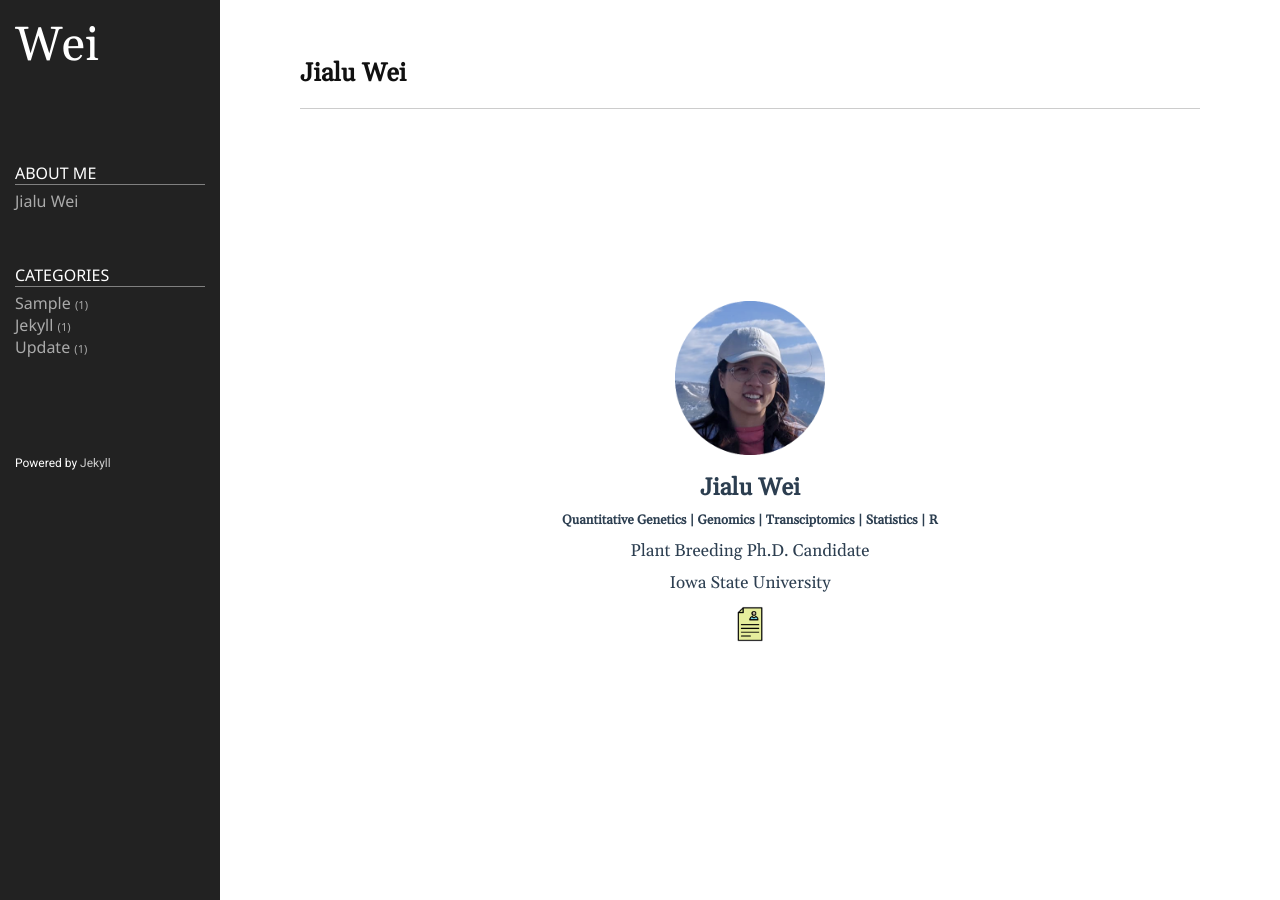
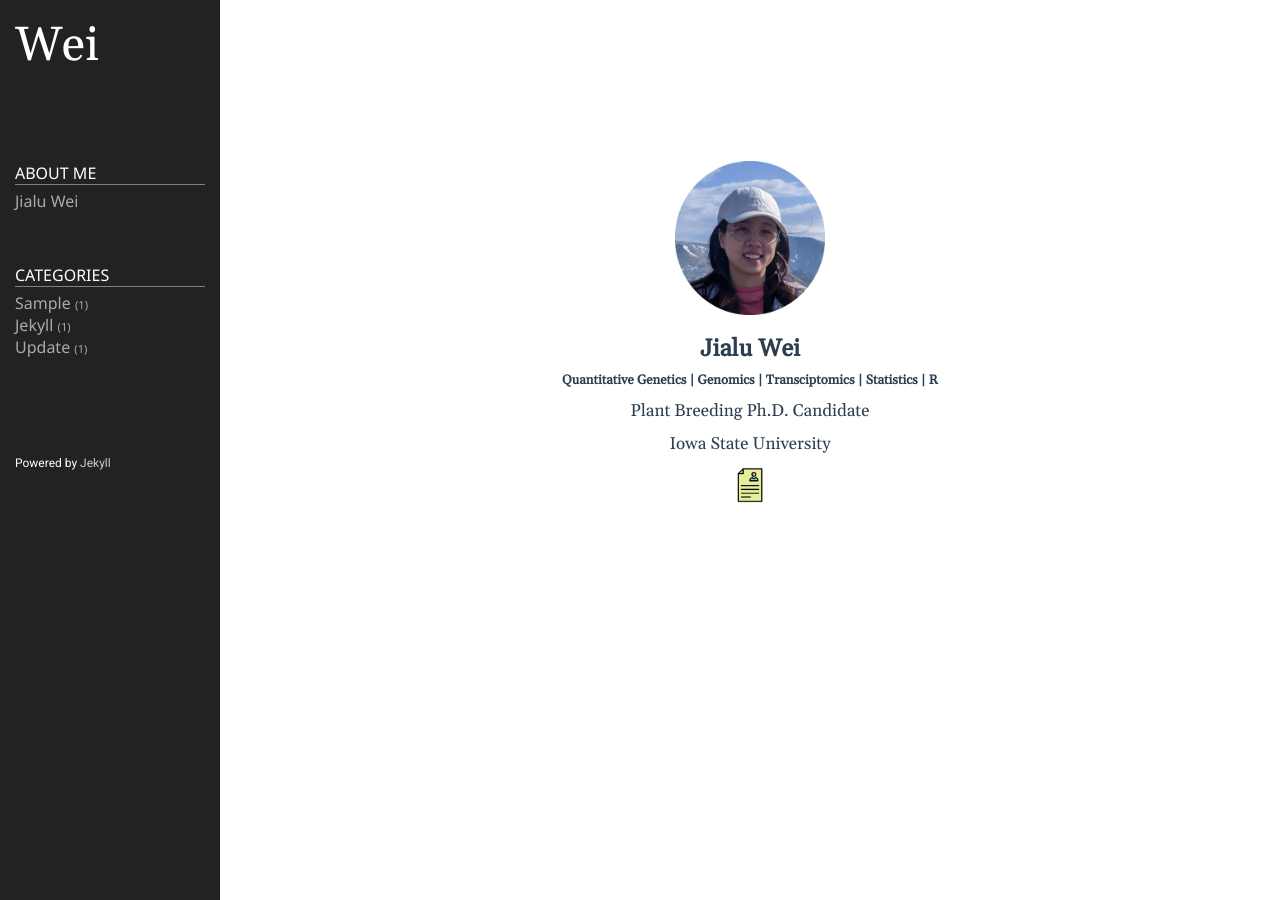
Before and after one commit to jialuw/jialuw.github.io, a Jekyll site: the page built from jlwei.md, in a window 1280 px wide. Built offline with Jekyll 4.4.1, drawn with Linux system fonts in a browser that asks for light colours.

Commit message:
Update page.html

```diff
--- a/_includes/page.html
+++ b/_includes/page.html
@@ -1,10 +1,4 @@
 <article class="post">
-	<header class="post-header home">
-		<div class="post-title">
-			{{ page.title | escape }}
-		</div>
-	</header>
-
 	<div class="post-content">
 		{{ content }}
 	</div>
```
